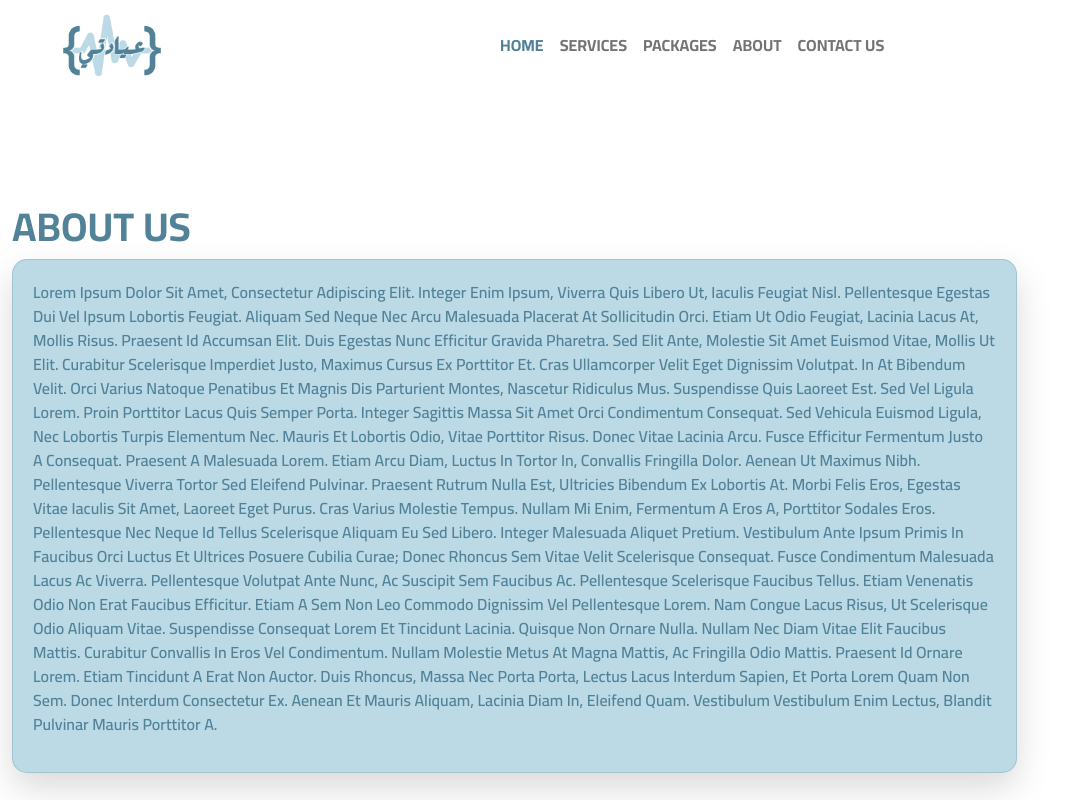
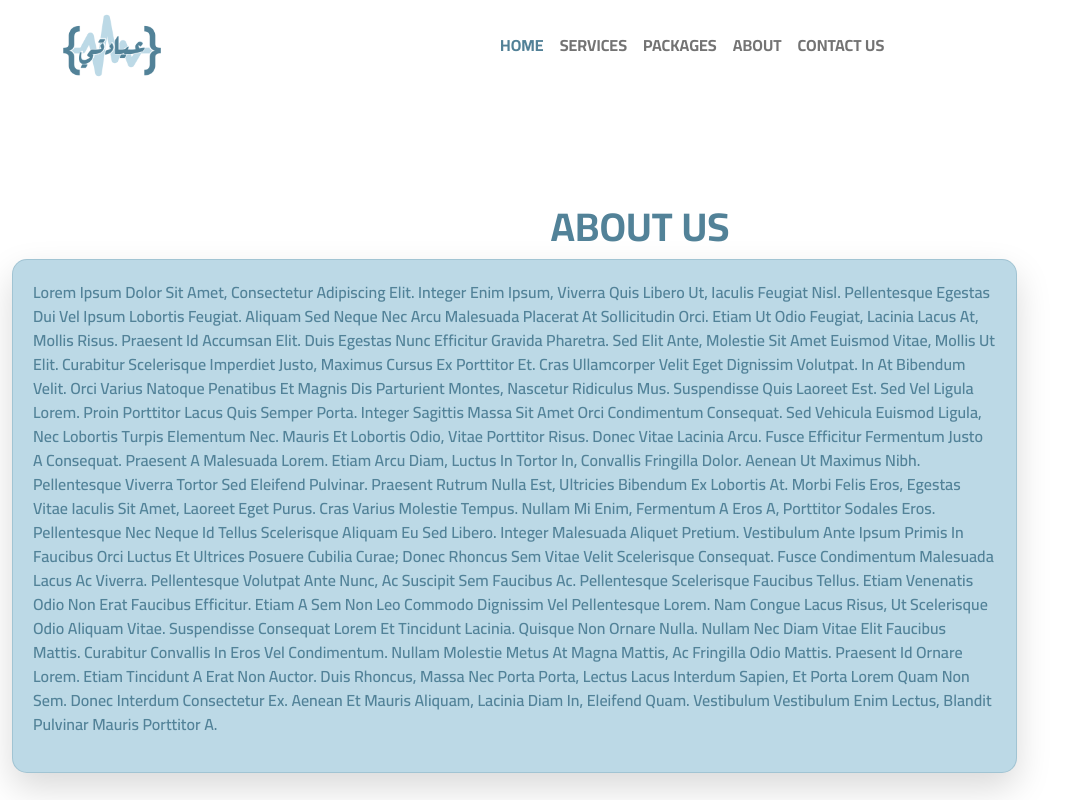
Before and after one commit to a-hassanein/Clinic-System, a React (Create React App) app: page /about in a window 1280 px wide. Shown: the top 800 px of the page, without its empty margins (0-1080 px from the left). Built offline with nearby package versions, Linux system fonts and the light colour scheme.

Commit message:
second 2 update About

```diff
--- a/src/Pages/About.js
+++ b/src/Pages/About.js
@@ -13,7 +13,7 @@
         <>
         <div className='container-fluid '>
             <div className='row'>
-                 <div className='col-12 text-left'>
+                 <div className='col-12 text-center'>
                     <h1  className='title'>ABOUT US</h1>
                 </div>
             </div>
```
Also changed, not shown: src/Components/NavBar.js (+0 -8 lines).
